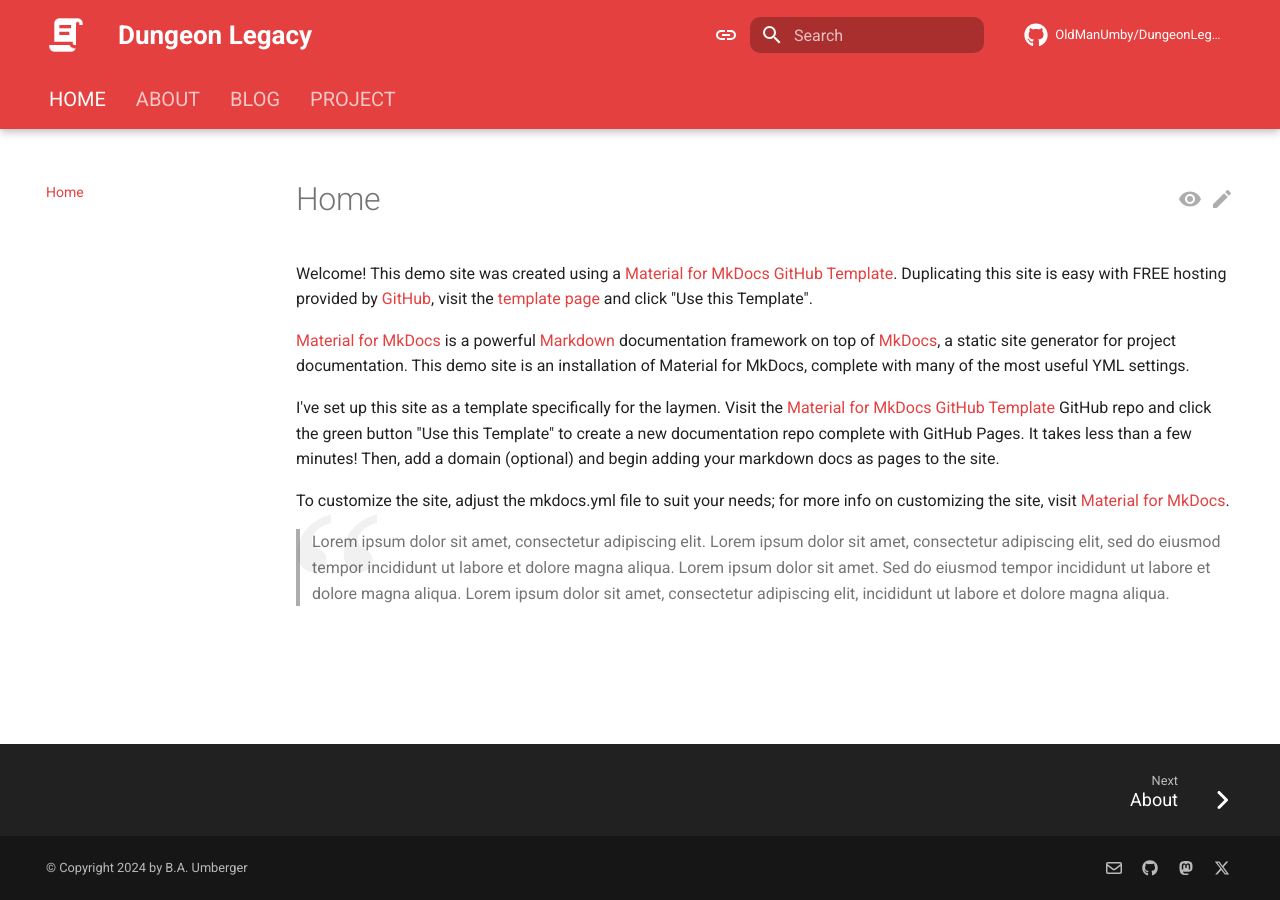
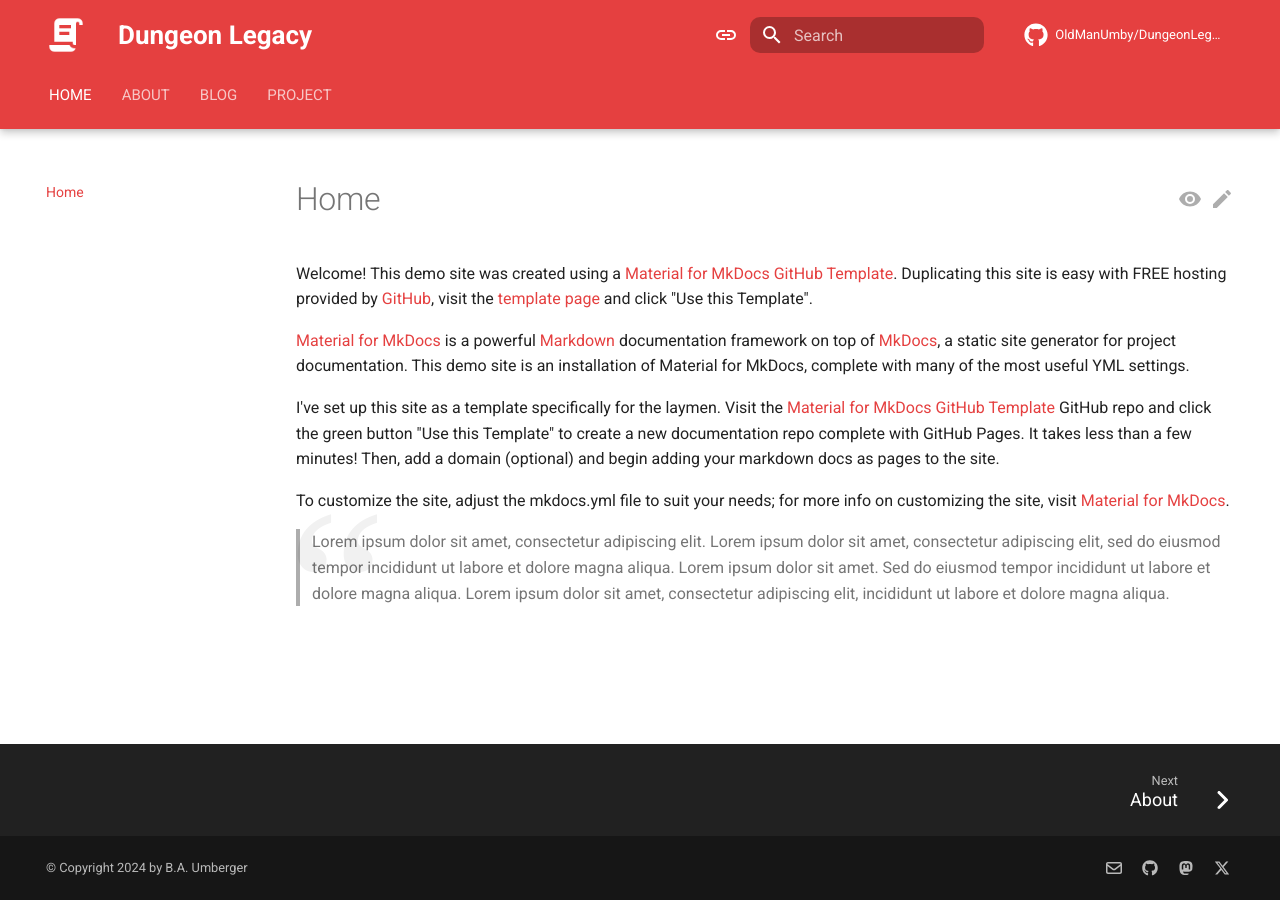
Before and after one commit to OldManUmby/DungeonLegacy, an MkDocs documentation site: the page built from docs/index.md, in a window 1280 px wide. Built offline with MkDocs 1.6.1 and Material for MkDocs 9.7.7, drawn with Linux system fonts in a browser that asks for light colours; comment, search, counter and statistics services are not loaded.

Commit message:
Updated CSS

```diff
--- a/docs/_stylesheets/extra.css
+++ b/docs/_stylesheets/extra.css
@@ -53,7 +53,7 @@
 }
 
 .md-tabs__link {
-    font-size: 1rem;
+    font-size: .75rem;
 }
 
 .md-tabs {
```
